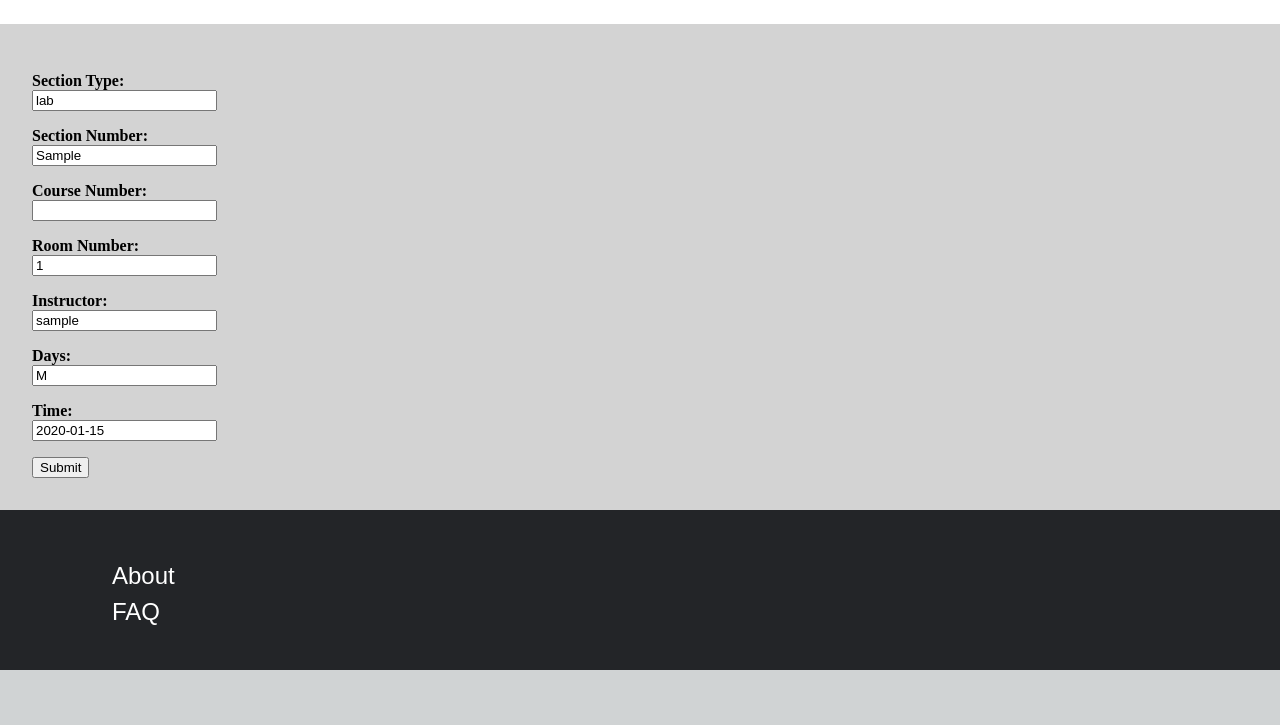
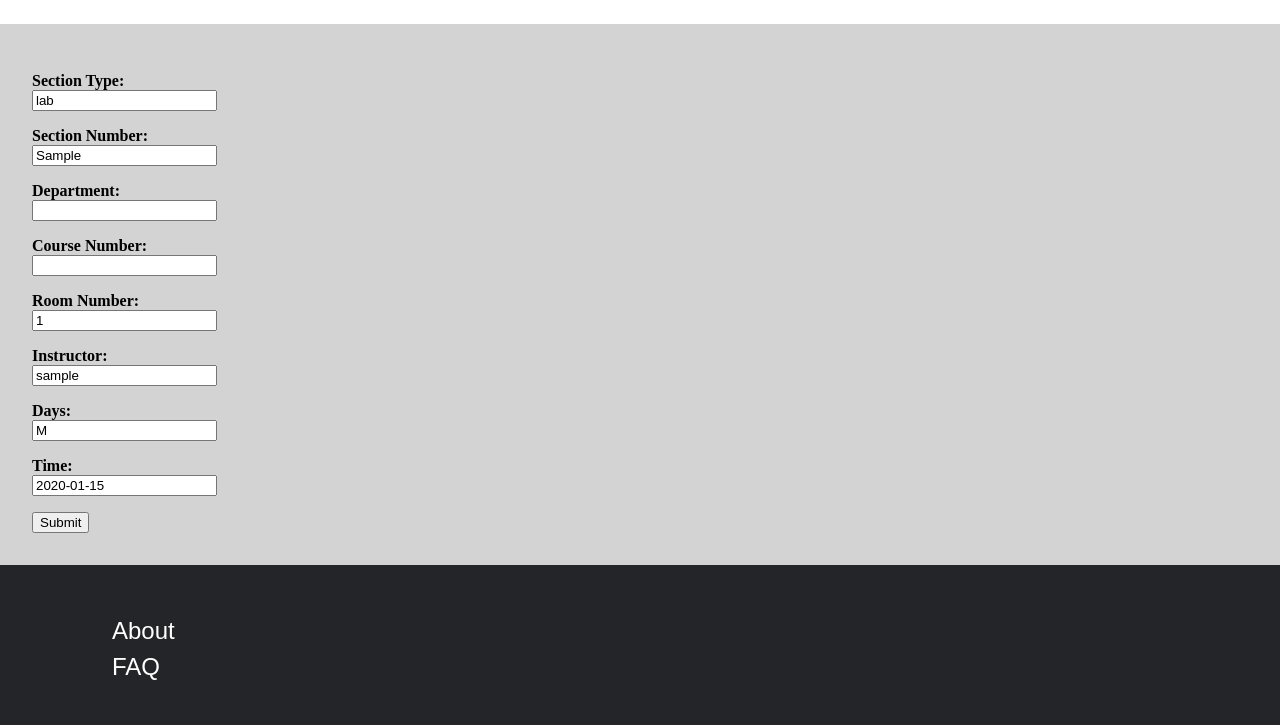
Before and after one commit to carpiotyler/TA-App-Copy, a Django app: template templates/sections/section_edit.html in a window 1280 px wide. Shown: the part 266-991 px from the top of the page. Before the commit the page ends 936 px from the top, so only its background shows below. Run offline with Django 3.2, Linux system fonts and the light colour scheme; tables that the repository leaves empty hold one stand-in row (values such as "Sample post"); the template is opened without the code that fills it: values that come from a table or form of the project are taken from there, most other values are stand-ins (such as "Sample title", 1, 10 or a date in 2020).

Commit message:
Added Department Field to Section Edit

```diff
--- a/templates/sections/section_edit.html
+++ b/templates/sections/section_edit.html
@@ -10,6 +10,7 @@
             <div>  {# section info #}
                 <p><b>Section Type:</b><br><input type="text" name="stype" value="{{ section.stype }}" title=""></p>
                 <p><b>Section Number:</b><br><input type="text" name="snum" value="{{ section.snum }}" title=""></p>
+                <p><b>Department:</b><br><input type="text" name="dept" value="{{ section.dept }}" title=""></p>
                 <p><b>Course Number:</b><br><input type="text" name="cnum" value="{{ section.cnum }}" title=""></p>
                 <p><b>Room Number:</b><br><input type="text" name="room" value="{{ section.room }}" title=""></p>
                 <p><b>Instructor:</b><br><input type="text" name="instructor" value="{{ section.instructor }}" title=""></p>
```
